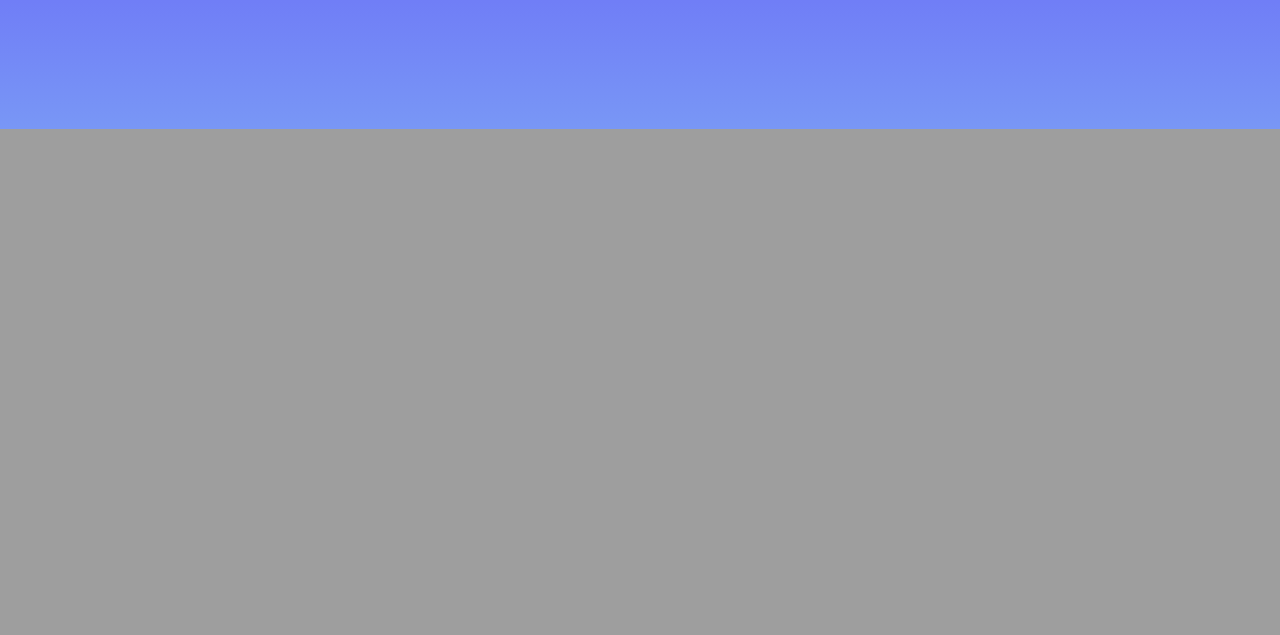
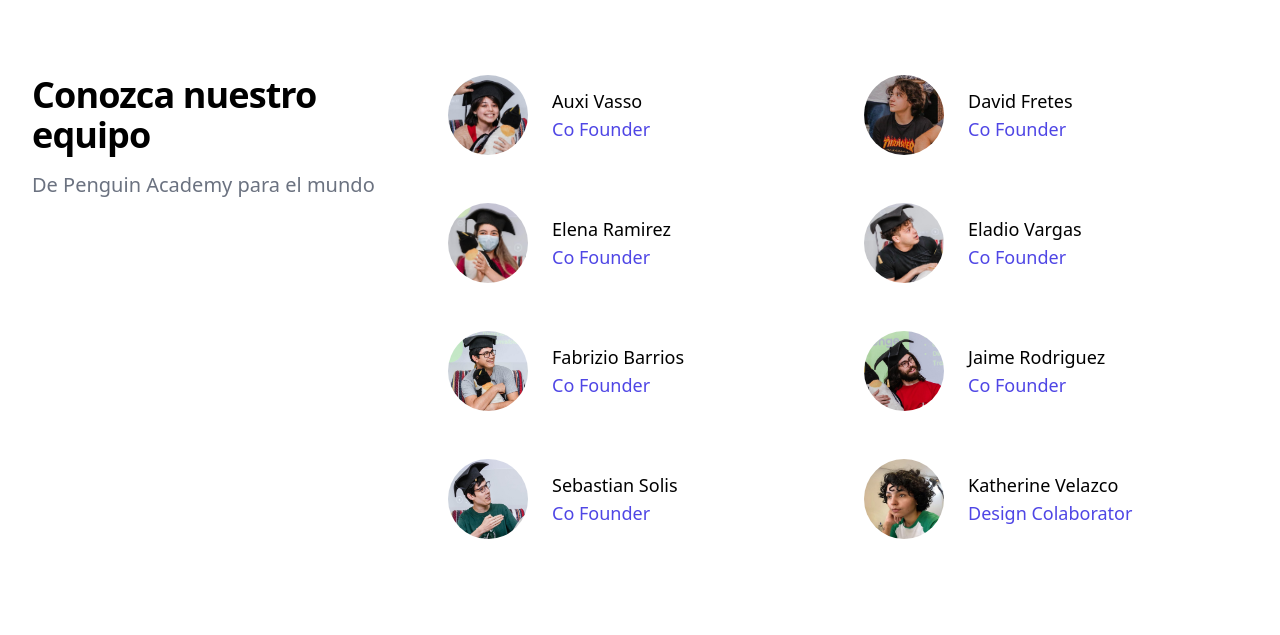
Before and after one commit to JarielR/MediWeb, a Flask app: page / in a window 1280 px wide. Shown: the part 671-1306 px from the top of the page. Before the commit the page ends 800 px from the top, so only its background shows below. Run offline with Flask 2, Linux system fonts and the light colour scheme; some libraries are stand-ins or nearby versions.

Commit message:
added colaborators on index

```diff
--- a/templates/index.html
+++ b/templates/index.html
@@ -84,5 +84,95 @@
         </div>
       </main>
     </div>
+    <!-- This example requires Tailwind CSS v2.0+ -->
+<div class="bg-[#fff]">
+  <div class="mx-auto py-12 px-4 max-w-7xl sm:px-6 lg:px-8 lg:py-24">
+    <div class="grid grid-cols-1 gap-12 lg:grid-cols-3 lg:gap-8">
+      <div class="space-y-5 sm:space-y-4">
+        <h2 class="text-3xl font-extrabold tracking-tight sm:text-4xl">Conozca nuestro equipo</h2>
+        <p class="text-xl text-gray-500">De Penguin Academy para el mundo</p>
+      </div>
+      <div class="lg:col-span-2">
+        <ul role="list" class="space-y-12 sm:grid sm:grid-cols-2 sm:gap-12 sm:space-y-0 lg:gap-x-8">
+          <li>
+            <div class="flex items-center space-x-4 lg:space-x-6">
+              <img class="w-16 h-16 rounded-full lg:w-20 lg:h-20" src="/static/images/auxi3.jpeg" alt="">
+              <div class="font-medium text-lg leading-6 space-y-1">
+                <h3>Auxi Vasso</h3>
+                <p class="text-indigo-600">Co Founder</p>
+              </div>
+            </div>
+          </li>
+          <li>
+            <div class="flex items-center space-x-4 lg:space-x-6">
+              <img class="w-16 h-16 rounded-full lg:w-20 lg:h-20" src="/static/images/david2.jpeg" alt="">
+              <div class="font-medium text-lg leading-6 space-y-1">
+                <h3>David Fretes</h3>
+                <p class="text-indigo-600">Co Founder</p>
+              </div>
+            </div>
+          </li>
+          <li>
+            <div class="flex items-center space-x-4 lg:space-x-6">
+              <img class="w-16 h-16 rounded-full lg:w-20 lg:h-20" src="/static/images/elena.jpeg" alt="">
+              <div class="font-medium text-lg leading-6 space-y-1">
+                <h3>Elena Ramirez</h3>
+                <p class="text-indigo-600">Co Founder</p>
+              </div>
+            </div>
+          </li>
+          <li>
+            <div class="flex items-center space-x-4 lg:space-x-6">
+              <img class="w-16 h-16 rounded-full lg:w-20 lg:h-20" src="/static/images/eladio.jpeg" alt="">
+              <div class="font-medium text-lg leading-6 space-y-1">
+                <h3>Eladio Vargas</h3>
+                <p class="text-indigo-600">Co Founder</p>
+              </div>
+            </div>
+          </li>
+          <li>
+            <div class="flex items-center space-x-4 lg:space-x-6">
+              <img class="w-16 h-16 rounded-full lg:w-20 lg:h-20" src="/static/images/fabri2.jpeg" alt="">
+              <div class="font-medium text-lg leading-6 space-y-1">
+                <h3>Fabrizio Barrios</h3>
+                <p class="text-indigo-600">Co Founder</p>
+              </div>
+            </div>
+          </li>
+          <li>
+            <div class="flex items-center space-x-4 lg:space-x-6">
+              <img class="w-16 h-16 rounded-full lg:w-20 lg:h-20" src="/static/images/jaime.jpeg" alt="">
+              <div class="font-medium text-lg leading-6 space-y-1">
+                <h3>Jaime Rodriguez</h3>
+                <p class="text-indigo-600">Co Founder</p>
+              </div>
+            </div>
+          </li>
+          <li>
+            <div class="flex items-center space-x-4 lg:space-x-6">
+              <img class="w-16 h-16 rounded-full lg:w-20 lg:h-20" src="/static/images/sebas.jpeg" alt="">
+              <div class="font-medium text-lg leading-6 space-y-1">
+                <h3>Sebastian Solis</h3>
+                <p class="text-indigo-600">Co Founder</p>
+              </div>
+            </div>
+          </li>
+          <li>
+            <div class="flex items-center space-x-4 lg:space-x-6">
+              <img class="w-16 h-16 rounded-full lg:w-20 lg:h-20" src="/static/images/kath.jpeg" alt="">
+              <div class="font-medium text-lg leading-6 space-y-1">
+                <h3>Katherine Velazco</h3>
+                <p class="text-indigo-600">Design Colaborator</p>
+              </div>
+            </div>
+          </li>
+          <!-- More people... -->
+        </ul>
+      </div>
+    </div>
+  </div>
+</div>
+
+
   </body>
 </html>
```
Also changed, not shown: static/images/auxi.jpeg (added), static/images/auxi2.jpeg (added), static/images/auxi3.jpeg (added), static/images/david.jpeg (added), static/images/david2.jpeg (added), static/images/eladio.jpeg (added), static/images/elena.jpeg (added), static/images/fabri.jpeg (added), static/images/fabri2.jpeg (added), static/images/jaime.jpeg (added), static/images/kath.jpeg (added), static/images/sebas.jpeg (added).
